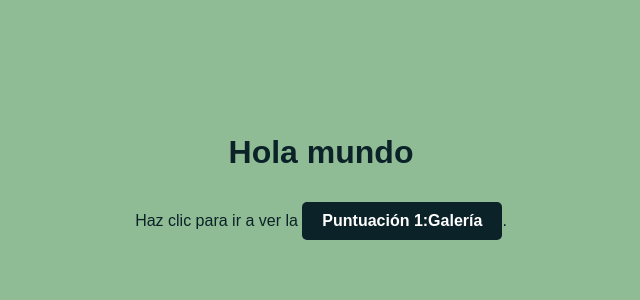
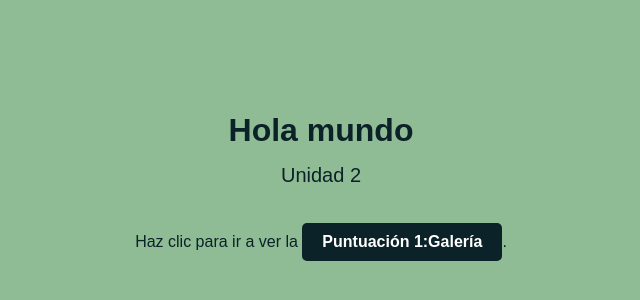
Before and after one commit to FernandoHS7/Mi-pagina-web, a plain HTML site: page index.html in a window 1280 px wide. Shown: the part 216-516 px from the top of the page, without its empty margins (319-959 px from the left). Drawn offline with Linux system fonts and the light colour scheme.

Commit message:
Actualización index

```diff
--- a/index.html
+++ b/index.html
@@ -10,6 +10,7 @@
 </head>
 <body>
     <h1>Hola mundo</h1>
+    <h2>Unidad 2</h2>
     <p>Haz clic para ir a ver la <a href="/Puntuacion1/galeria.html">Puntuación 1:Galería</a>.</p>
 </body>
 </html>
--- a/style_index.css
+++ b/style_index.css
@@ -16,6 +16,14 @@ h1 {
     margin-bottom: 15px;
 }
 
+h2 {
+    font-family: "Saira", sans-serif;
+    font-size: 20px;
+    margin-top: 0;
+    margin-bottom: 20px;
+    font-weight: 500;
+}
+
 a {
     display: inline-block;
     padding: 10px 20px;
```
